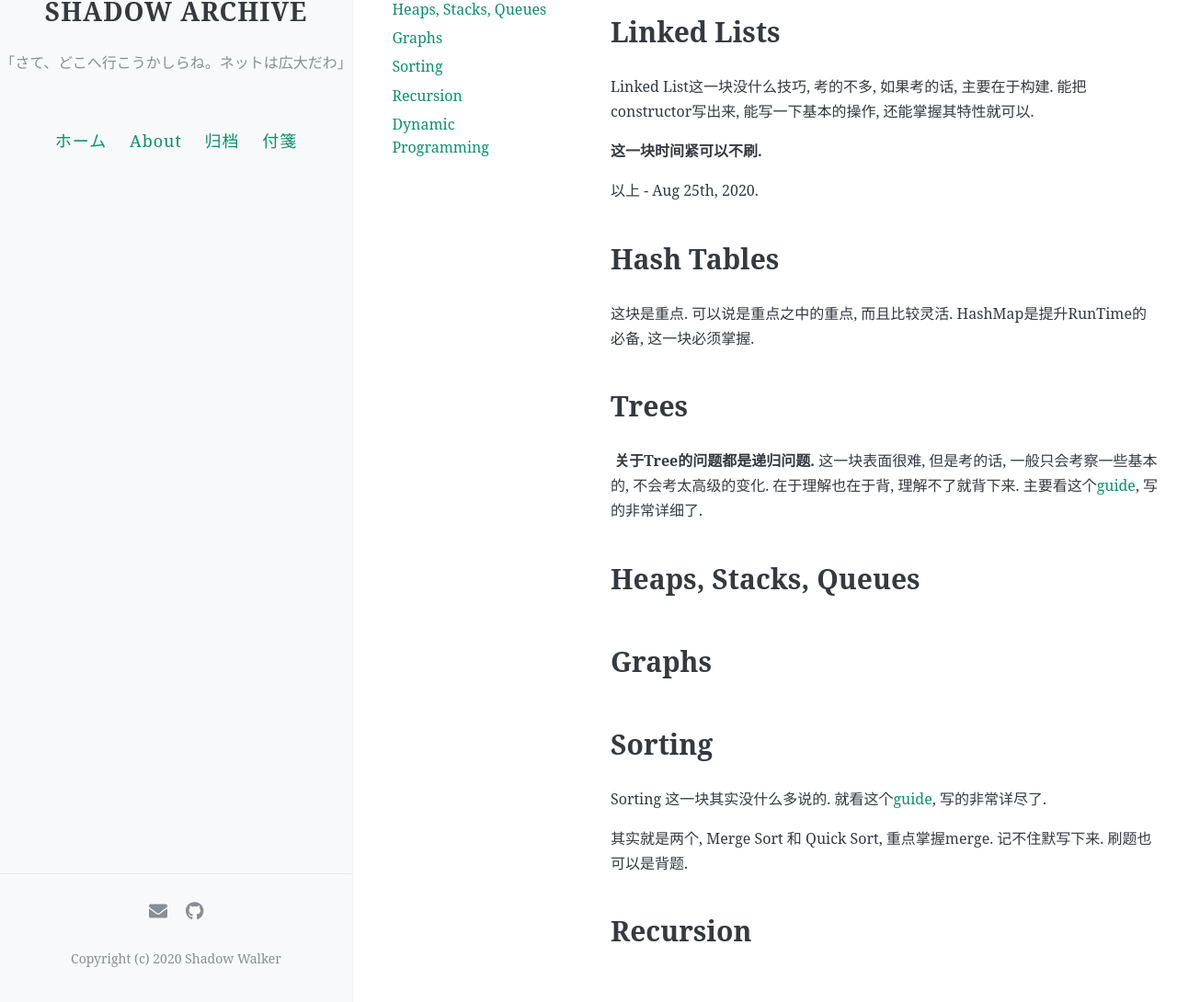
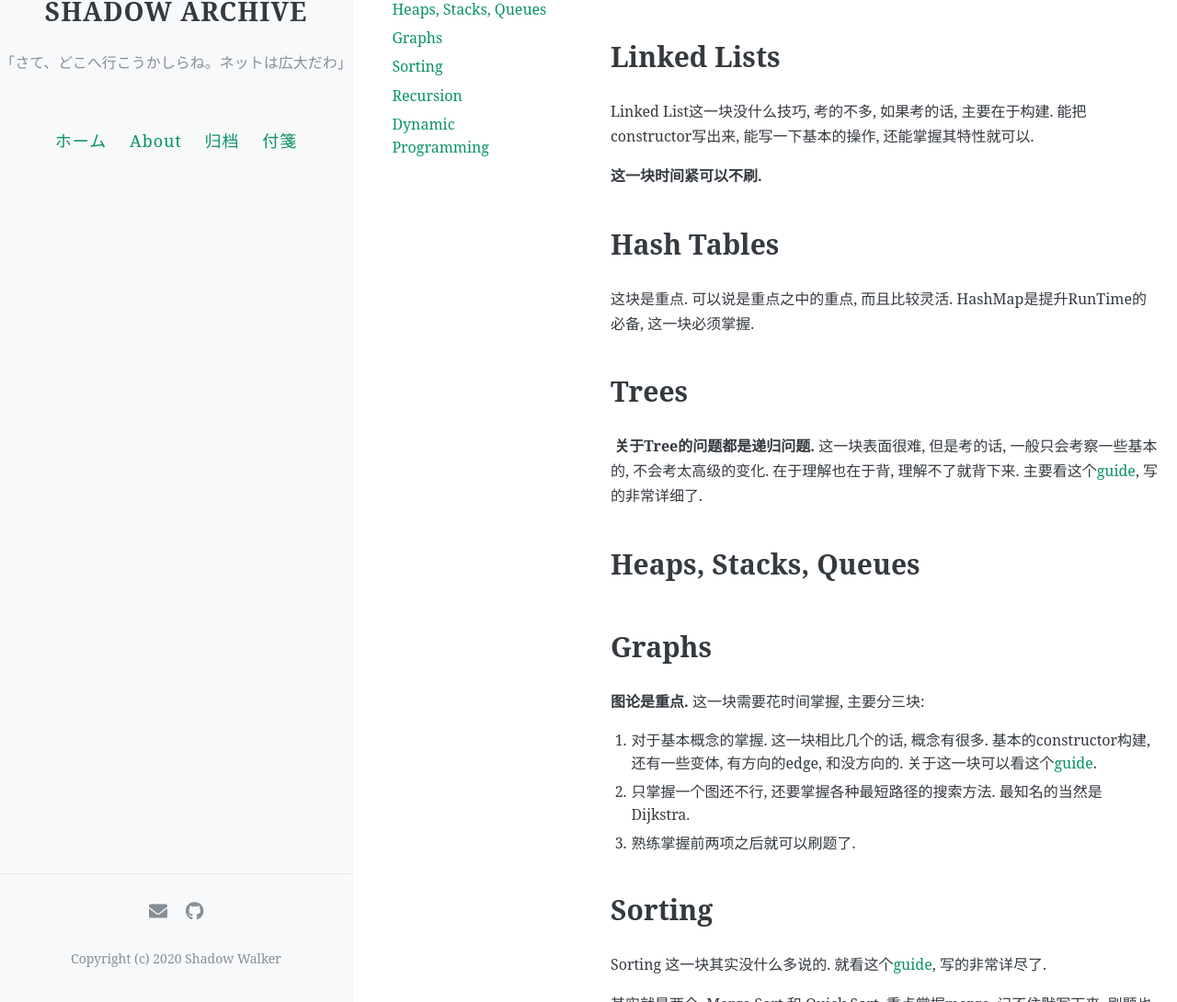
Before and after one commit to AsheBlade/ShadowArchive, a Jekyll site: the page built from _posts/2020-08-25-Interview临场复习.md, in a window 1280 px wide and 1400 px high, scrolled down 618 px. Shown: the part 310-1400 px from the top of the window at 92% size. Built offline with Jekyll 4.4.1, drawn with Linux system fonts in a browser that asks for light colours; comment, search, counter and statistics services are not loaded; some of the changed text lies outside the part shown.

Commit message:
Update 2020-08-25-Interview临场复习.md

```diff
--- a/_posts/2020-08-25-Interview临场复习.md
+++ b/_posts/2020-08-25-Interview临场复习.md
@@ -26,15 +26,13 @@
 
 其他的话, 就是一些基本的, 比如构建ArrayList, 高级ArrayList里面套个Matrix之类的. 一些语法问题了.. 这一块可以以后总结, 目前没有总结这一块面试题的打算, 因为一眼望去尽是奇淫技巧, 背这种技巧的意义,,,,, 唉.
 
-以上 - Aug 25th, 2020.
+**这一块的题可以不刷, 但考前需要熟悉一下ArrayList的构建相关Syntax. 不要小看syntax.**
 
 # Linked Lists
 
 Linked List这一块没什么技巧, 考的不多, 如果考的话, 主要在于构建. 能把constructor写出来, 能写一下基本的操作, 还能掌握其特性就可以.
 
 **这一块时间紧可以不刷.**
-
-以上 - Aug 25th, 2020.
 
 # Hash Tables
 
@@ -48,6 +46,12 @@
 
 # Graphs
 
+**图论是重点.** 这一块需要花时间掌握, 主要分三块:
+
+1. 对于基本概念的掌握. 这一块相比几个的话, 概念有很多. 基本的constructor构建, 还有一些变体, 有方向的edge, 和没方向的. 关于这一块可以看这个[guide](https://easonback26.github.io/ShadowArchive/Graph/).
+2. 只掌握一个图还不行, 还要掌握各种最短路径的搜索方法. 最知名的当然是Dijkstra.
+3. 熟练掌握前两项之后就可以刷题了.
+
 # Sorting
 
 Sorting 这一块其实没什么多说的. 就看这个[guide](https://easonback26.github.io/ShadowArchive/Sorting/), 写的非常详尽了.
@@ -57,3 +61,5 @@
 # Recursion
 
 # Dynamic Programming
+
+**Dynamic是重点, 总结就一个词"刷题".** 没有其他的捷径.
```
